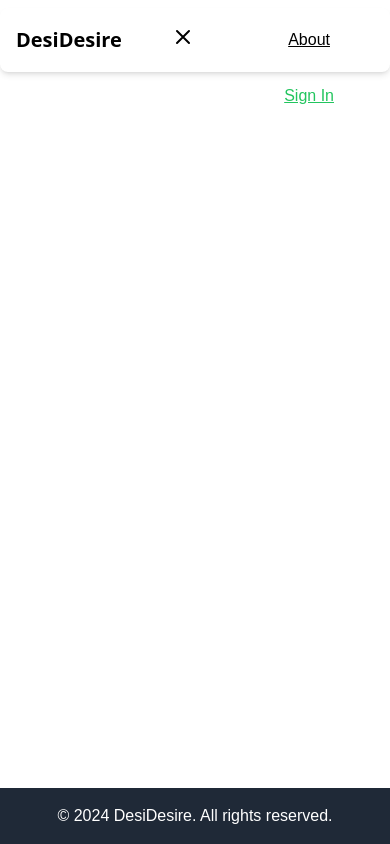
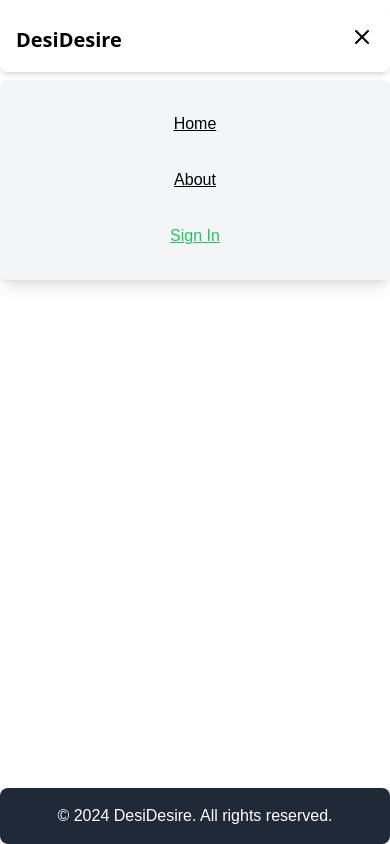
Before and after one commit to Galactic-Coder98/DesiDesire, a Next.js app: page / in a window 390 px wide. Both pictures are taken after a click on the button 362 px from the left and 36 px from the top of the page. Built offline with nearby package versions, Linux system fonts and the light colour scheme; no server answers.

Commit message:
Fixing up some navbar errors

```diff
--- a/components/Footer.js
+++ b/components/Footer.js
@@ -1,7 +1,7 @@
 export default function Footer() {
     return (
-        <footer className="bg-gray-800 text-white text-center py-4 mt-8">
-            <p>&copy; {new Date().getFullYear()} DesiDesire. All rights reserved.</p>
-        </footer>
+      <footer className="rounded-lg bg-gray-800 text-white text-center py-4 mt-8 w-full px-4 mx-auto max-w-screen-xl">
+        <p>&copy; {new Date().getFullYear()} DesiDesire. All rights reserved.</p>
+      </footer>
     );
-}
+  }
--- a/components/Navbar.js
+++ b/components/Navbar.js
@@ -58,13 +58,9 @@ export default function Navbar() {
                     </button>
                 </div>
 
-                {/* Navigation Links */}
-                <div
-                    className={`${
-                        isOpen ? "block" : "hidden"
-                    } md:flex items-center space-y-4 md:space-y-0 md:space-x-6`}
-                >
-                    <ul className="flex flex-col md:flex-row md:space-x-6 items-center text-black space-y-4 md:space-y-0 p-6 md:p-0">
+                {/* Desktop Navigation Links */}
+                <div className="hidden md:flex items-center space-x-6">
+                    <ul className="flex space-x-6 items-center text-black">
                         <li>
                             <a
                                 href="/"
@@ -106,7 +102,7 @@ export default function Navbar() {
                                 </a>
                                 {/* Sign Out Button */}
                                 <SignOutButton>
-                                    <a className="text-red-500 hover:text-red-700 block px-4 py-2 cursor-pointer">
+                                    <a className="underline text-red-500 hover:text-red-700 block px-4 py-2 cursor-pointer">
                                         Sign Out
                                     </a>
                                 </SignOutButton>
@@ -125,6 +121,73 @@ export default function Navbar() {
                     </ul>
                 </div>
             </div>
+
+            {/* Mobile Navigation Links */}
+            <div
+                className={`${
+                    isOpen ? "block" : "hidden"
+                } md:hidden absolute top-full left-0 w-full bg-gray-100 bg-opacity-90 shadow-lg p-6 space-y-4 flex flex-col items-center justify-center mt-2 rounded-lg`}
+            >
+                <ul className="space-y-4 text-black flex flex-col items-center justify-center">
+                    <li>
+                        <a
+                            href="/"
+                            className="underline hover:text-gray-400 block px-4 py-2"
+                        >
+                            Home
+                        </a>
+                    </li>
+                    <li>
+                        <a
+                            href="/about"
+                            className="underline hover:text-gray-400 block px-4 py-2"
+                        >
+                            About
+                        </a>
+                    </li>
+                    {isSignedIn ? (
+                        <li className="flex flex-col items-center space-y-2 text-center">
+                            {/* User Profile Image from Clerk */}
+                            <a href="/account" className="relative">
+                                {user?.profileImageUrl ? (
+                                    <img
+                                        src={user.profileImageUrl}
+                                        alt="User Avatar"
+                                        className="w-8 h-8 rounded-full border border-gray-300 shadow-sm"
+                                    />
+                                ) : (
+                                    <div
+                                        className="w-8 h-8 flex items-center justify-center rounded-full bg-gray-300 text-black font-bold text-sm border border-gray-300 shadow-sm"
+                                        title={user?.fullName || "User"}
+                                    >
+                                        {user?.fullName
+                                            ?.split(" ")
+                                            .map((part) => part.charAt(0).toUpperCase())
+                                            .join("")
+                                            .slice(0, 2)}
+                                    </div>
+                                )}
+                            </a>
+                            {/* Sign Out Button */}
+                            <SignOutButton>
+                                <a className="underline text-red-500 hover:text-red-700 block px-4 py-2 cursor-pointer">
+                                    Sign Out
+                                </a>
+                            </SignOutButton>
+                        </li>
+                    ) : (
+                        <li>
+                            <SignInButton>
+                                <a
+                                    className="underline hover:text-gray-400 block px-4 py-2 cursor-pointer text-green-500"
+                                >
+                                    Sign In
+                                </a>
+                            </SignInButton>
+                        </li>
+                    )}
+                </ul>
+            </div>
         </nav>
     );
 }
```
